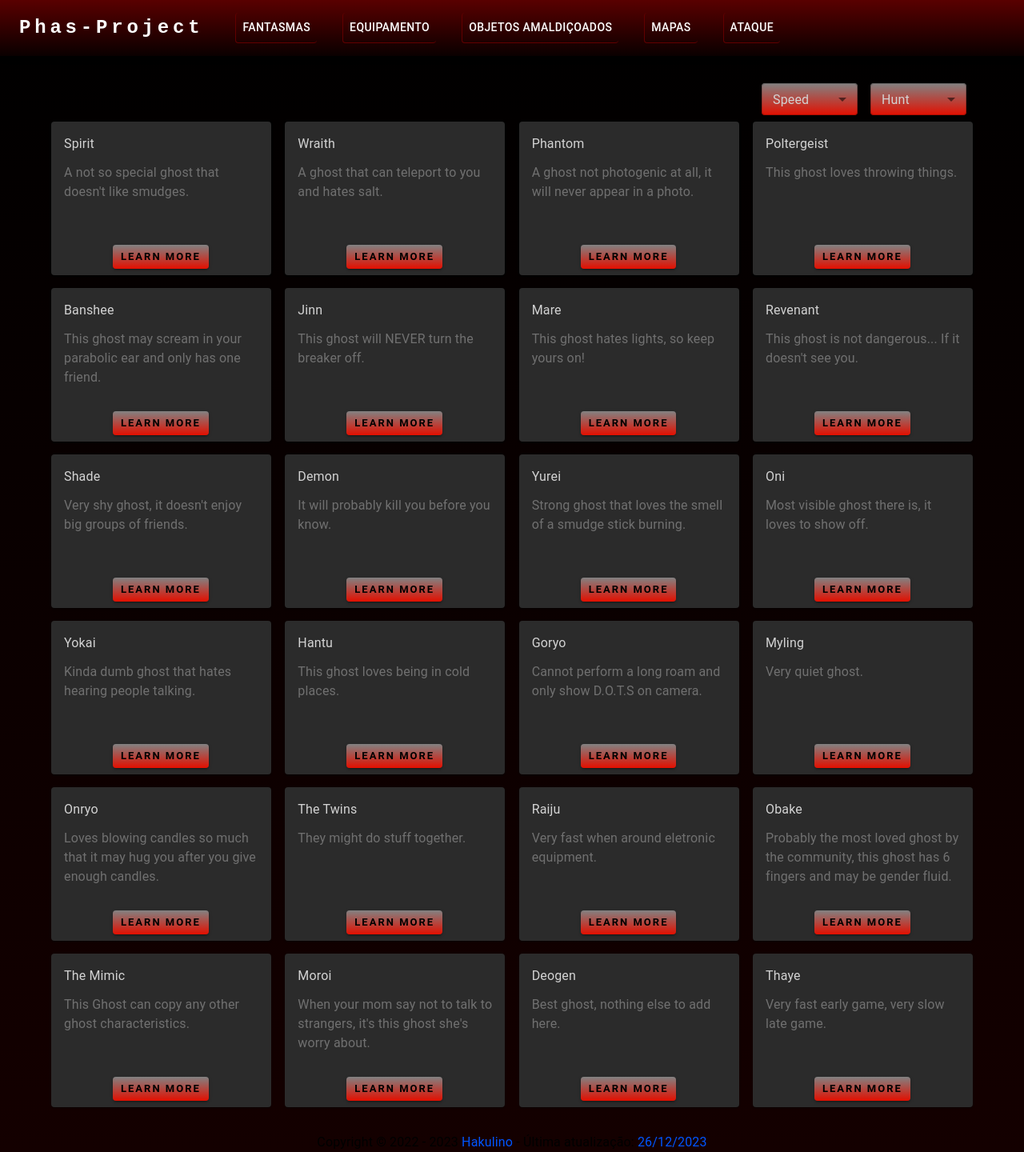
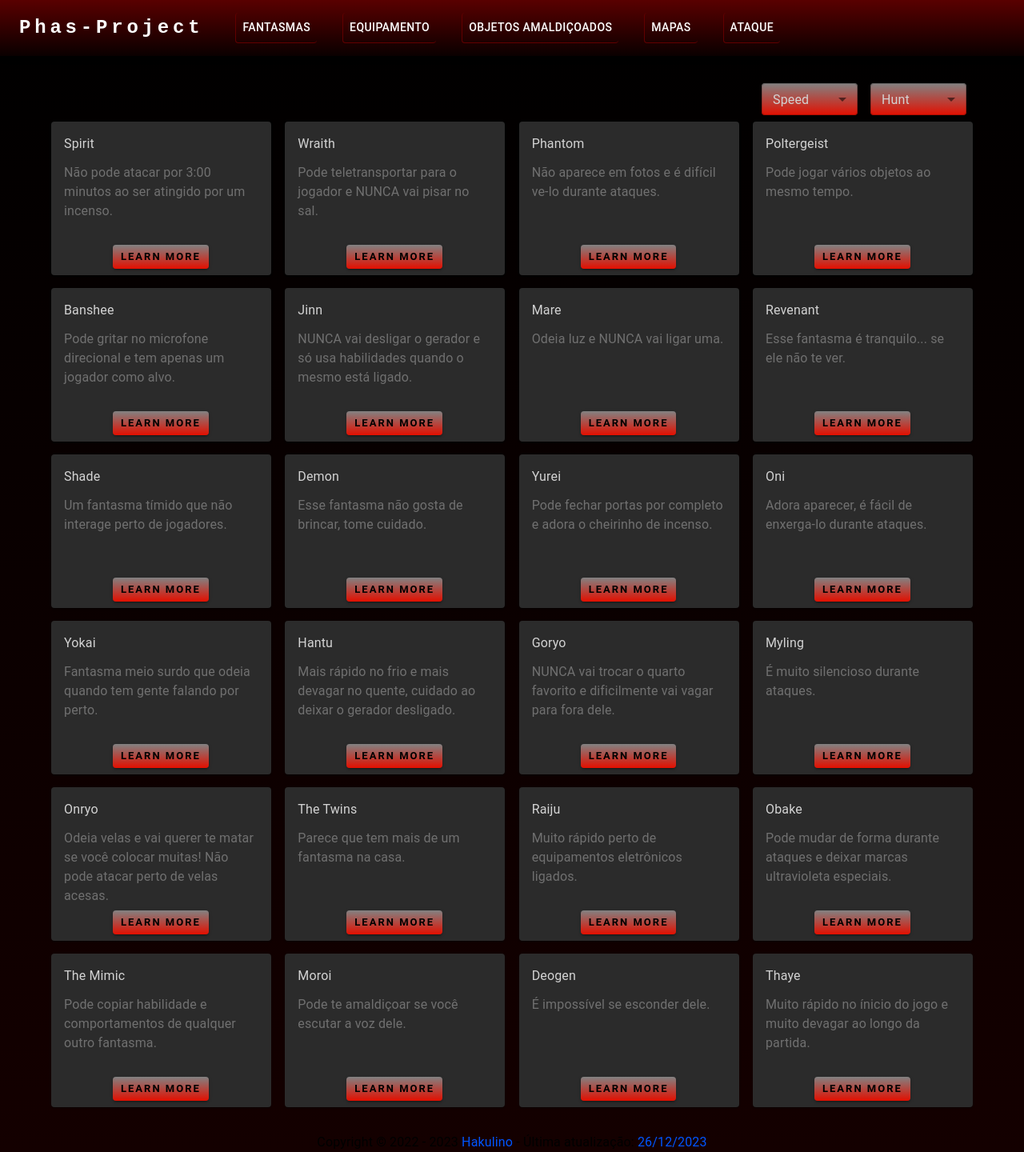
Before and after one commit to julio-nt/phasmophobia-project, a Next.js app: page /ghosts in a window 1280 px wide. Shown: the whole page at 80% size. Built offline with nearby package versions, Linux system fonts and the light colour scheme.

Commit message:
cards traduzidos

```diff
--- a/pages/index.tsx
+++ b/pages/index.tsx
@@ -17,6 +17,7 @@ export default function HomePage() {
           paddingTop: "2rem",
           paddingLeft: "1rem",
           paddingRight: "1rem",
+          marginBottom: "5rem",
         }}
       >
         <Typography variant="h3">Bem-Vindo ao Phasmophobia Project</Typography>
--- a/src/components/ghostCard/GhostCard.tsx
+++ b/src/components/ghostCard/GhostCard.tsx
@@ -1,63 +1,63 @@
-import * as Layout from './GhostCard.styles';
-import { Box, CardActions, CardContent, Typography } from '@mui/material';
-import { ghostCard } from './data';
-import Link from 'next/link';
-import Filter from '../filter/Filter';
-import { useState } from 'react';
+import * as Layout from "./GhostCard.styles";
+import { Box, CardActions, CardContent, Typography } from "@mui/material";
+import { ghostCard, ghostCardBr } from "./data";
+import Link from "next/link";
+import Filter from "../filter/Filter";
+import { useState } from "react";
 
 export default function GhostCard() {
-	const [speed, setSpeed] = useState('');
-	const [hunt, setHunt] = useState('');
+  const [speed, setSpeed] = useState("");
+  const [hunt, setHunt] = useState("");
 
   const speedData = {
-		id: 'speed',
-		label: 'Speed',
+    id: "speed",
+    label: "Speed",
     options: [
       {
-				label: 'Very Slow',
-				value: 'verySlow',
+        label: "Very Slow",
+        value: "verySlow",
       },
       {
-				label: 'Slow',
-				value: 'slow',
+        label: "Slow",
+        value: "slow",
       },
       {
-				label: 'Normal',
-				value: 'normal',
+        label: "Normal",
+        value: "normal",
       },
       {
-				label: 'Fast',
-				value: 'fast',
+        label: "Fast",
+        value: "fast",
       },
       {
-				label: 'Very Fast',
-				value: 'veryFast',
+        label: "Very Fast",
+        value: "veryFast",
       },
       {
-				label: 'Varies',
-				value: 'varies',
+        label: "Varies",
+        value: "varies",
       },
     ],
   };
   const huntData = {
-		id: 'hunt',
-		label: 'Hunt',
+    id: "hunt",
+    label: "Hunt",
     options: [
       {
-				label: 'Early',
-				value: 'early',
+        label: "Early",
+        value: "early",
       },
       {
-				label: 'Normal',
-				value: 'normal',
+        label: "Normal",
+        value: "normal",
       },
       {
-				label: 'Late',
-				value: 'late',
+        label: "Late",
+        value: "late",
       },
       {
-				label: 'Varies',
-				value: 'varies',
+        label: "Varies",
+        value: "varies",
       },
     ],
   };
@@ -68,31 +68,23 @@ export default function GhostCard() {
         <Filter data={speedData} filter={speed} setFilter={setSpeed} />
         <Filter data={huntData} filter={hunt} setFilter={setHunt} />
       </Layout.filterContainer>
-			<Box sx={{ display: 'flex', justifyContent: 'center' }}>
+      <Box sx={{ display: "flex", justifyContent: "center" }}>
         <Layout.cardListContainer>
-					{speed != 'All' || hunt != 'All'
-						? ghostCard
+          {speed != "All" || hunt != "All"
+            ? ghostCardBr
                 .filter(
-									ghost =>
-										ghost.speed.includes(speed) &&
-										ghost.hunt.includes(hunt)
+                  (ghost) =>
+                    ghost.speed.includes(speed) && ghost.hunt.includes(hunt)
                 )
                 .map((ghost, i) => {
-									ghost.speed.includes(speed) &&
-										ghost.hunt.includes(hunt);
+                  ghost.speed.includes(speed) && ghost.hunt.includes(hunt);
                   return (
-										<Layout.cardContainer
-											key={i}
-											sx={{ minWidth: 275 }}
-										>
+                    <Layout.cardContainer key={i} sx={{ minWidth: 275 }}>
                       <CardContent>
-												<Typography
-													sx={{ mb: 1.5 }}
-													color='lightGray'
-												>
+                        <Typography sx={{ mb: 1.5 }} color="lightGray">
                           {ghost.name}
                         </Typography>
-												<Typography variant='body1'>
+                        <Typography variant="body1">
                           {ghost.shortInfo}
                         </Typography>
                         {/* <Layout.evidence variant='body2'>
@@ -100,14 +92,8 @@ export default function GhostCard() {
 												</Layout.evidence> */}
                       </CardContent>
                       <CardActions>
-												<Link
-													href={`/ghosts/${ghost.name}`}
-													key={ghost.name}
-												>
-													<Layout.cardButton
-														size='small'
-														variant='contained'
-													>
+                        <Link href={`/ghosts/${ghost.name}`} key={ghost.name}>
+                          <Layout.cardButton size="small" variant="contained">
                             Learn More
                           </Layout.cardButton>
                         </Link>
@@ -115,35 +101,21 @@ export default function GhostCard() {
                     </Layout.cardContainer>
                   );
                 })
-						: ghostCard.map((ghost, i) => {
+            : ghostCardBr.map((ghost, i) => {
                 return (
-									<Layout.cardContainer
-										key={i}
-										sx={{ minWidth: 275 }}
-									>
+                  <Layout.cardContainer key={i} sx={{ minWidth: 275 }}>
                     <CardContent>
-											<Typography
-												sx={{ mb: 1.5 }}
-												color='white'
-											>
+                      <Typography sx={{ mb: 1.5 }} color="white">
                         {ghost.name}
                       </Typography>
-											<Typography variant='body1'>
-												{ghost.shortInfo}
-											</Typography>
+                      <Typography variant="body1">{ghost.shortInfo}</Typography>
                       {/* <Layout.evidence variant='body2'>
 												{ghost.evidence}
 											</Layout.evidence> */}
                     </CardContent>
                     <CardActions>
-											<Link
-												href={`/ghosts/${ghost.name}`}
-												key={ghost.name}
-											>
-												<Layout.cardButton
-													size='small'
-													variant='contained'
-												>
+                      <Link href={`/ghosts/${ghost.name}`} key={ghost.name}>
+                        <Layout.cardButton size="small" variant="contained">
                           Learn More
                         </Layout.cardButton>
                       </Link>
--- a/src/components/ghostCard/data.tsx
+++ b/src/components/ghostCard/data.tsx
@@ -8,185 +8,365 @@ interface IGhostCard {
 
 const ghostCard: IGhostCard[] = [
   {
-		name: 'Spirit',
+    name: "Spirit",
     shortInfo: "A not so special ghost that doesn't like smudges.",
-		evidence: ['EMF 5 - ', 'Spirit Box - ', 'Writing'],
-		speed: 'normal, All',
-		hunt: 'normal, All',
+    evidence: ["EMF 5 - ", "Spirit Box - ", "Writing"],
+    speed: "normal, All",
+    hunt: "normal, All",
   },
   {
-		name: 'Wraith',
-		shortInfo: 'A ghost that can teleport to you and hates salt.',
-		evidence: ['EMF 5 - ', 'Spirit Box - ', 'D.O.T.S'],
-		speed: 'normal, All',
-		hunt: 'normal, All',
+    name: "Wraith",
+    shortInfo: "A ghost that can teleport to you and hates salt.",
+    evidence: ["EMF 5 - ", "Spirit Box - ", "D.O.T.S"],
+    speed: "normal, All",
+    hunt: "normal, All",
   },
   {
-		name: 'Phantom',
+    name: "Phantom",
     shortInfo:
-			'A ghost not photogenic at all, it will never appear in a photo.',
-		evidence: ['Spirit Box - ', 'Fingerprints - ', 'D.O.T.S'],
-		speed: 'normal, All',
-		hunt: 'normal, All',
+      "A ghost not photogenic at all, it will never appear in a photo.",
+    evidence: ["Spirit Box - ", "Fingerprints - ", "D.O.T.S"],
+    speed: "normal, All",
+    hunt: "normal, All",
   },
   {
-		name: 'Poltergeist',
-		shortInfo: 'This ghost loves throwing things.',
-		evidence: ['Spirit Box - ', 'Fingerprints - ', 'Writing'],
-		speed: 'normal, All',
-		hunt: 'normal, All',
+    name: "Poltergeist",
+    shortInfo: "This ghost loves throwing things.",
+    evidence: ["Spirit Box - ", "Fingerprints - ", "Writing"],
+    speed: "normal, All",
+    hunt: "normal, All",
   },
   {
-		name: 'Banshee',
+    name: "Banshee",
     shortInfo:
-			'This ghost may scream in your parabolic ear and only has one friend.',
-		evidence: ['Fingerprints - ', 'Orbs - ', 'D.O.T.S'],
-		speed: 'normal, All',
-		hunt: 'normal, All',
+      "This ghost may scream in your parabolic ear and only has one friend.",
+    evidence: ["Fingerprints - ", "Orbs - ", "D.O.T.S"],
+    speed: "normal, All",
+    hunt: "normal, All",
   },
   {
-		name: 'Jinn',
-		shortInfo: 'This ghost will NEVER turn the breaker off.',
-		evidence: ['EMF 5 - ', 'Fingerprints - ', 'Freezing'],
-		speed: 'varies, normal, fast, All',
-		hunt: 'normal, All',
+    name: "Jinn",
+    shortInfo: "This ghost will NEVER turn the breaker off.",
+    evidence: ["EMF 5 - ", "Fingerprints - ", "Freezing"],
+    speed: "varies, normal, fast, All",
+    hunt: "normal, All",
   },
   {
-		name: 'Mare',
-		shortInfo: 'This ghost hates lights, so keep yours on!',
-		evidence: ['Spirit Box - ', 'Orbs - ', 'Writing'],
-		speed: 'normal, All',
-		hunt: 'early, later, varies, All',
+    name: "Mare",
+    shortInfo: "This ghost hates lights, so keep yours on!",
+    evidence: ["Spirit Box - ", "Orbs - ", "Writing"],
+    speed: "normal, All",
+    hunt: "early, later, varies, All",
   },
   {
-		name: 'Revenant',
+    name: "Revenant",
     shortInfo: "This ghost is not dangerous... If it doesn't see you.",
-		evidence: ['Orbs - ', 'Writing - ', 'Freezing'],
-		speed: 'varies, verySlow, veryFast, All',
-		hunt: 'normal, All',
+    evidence: ["Orbs - ", "Writing - ", "Freezing"],
+    speed: "varies, verySlow, veryFast, All",
+    hunt: "normal, All",
   },
   {
-		name: 'Shade',
+    name: "Shade",
     shortInfo: "Very shy ghost, it doesn't enjoy big groups of friends.",
-		evidence: ['EMF 5 - ', 'Writing - ', 'Freezing'],
-		speed: 'normal, All',
-		hunt: 'late, All',
+    evidence: ["EMF 5 - ", "Writing - ", "Freezing"],
+    speed: "normal, All",
+    hunt: "late, All",
   },
   {
-		name: 'Demon',
-		shortInfo: 'It will probably kill you before you know.',
-		evidence: ['Fingerprints - ', 'Writing - ', 'Freezing'],
-		speed: 'normal, All',
-		hunt: 'early, All',
+    name: "Demon",
+    shortInfo: "It will probably kill you before you know.",
+    evidence: ["Fingerprints - ", "Writing - ", "Freezing"],
+    speed: "normal, All",
+    hunt: "early, All",
   },
   {
-		name: 'Yurei',
-		shortInfo:
-			'Strong ghost that loves the smell of a smudge stick burning.',
-		evidence: ['Orbs - ', 'Freezing - ', 'D.O.T.S'],
-		speed: 'normal, All',
-		hunt: 'normal, All',
+    name: "Yurei",
+    shortInfo: "Strong ghost that loves the smell of a smudge stick burning.",
+    evidence: ["Orbs - ", "Freezing - ", "D.O.T.S"],
+    speed: "normal, All",
+    hunt: "normal, All",
   },
   {
-		name: 'Oni',
-		shortInfo: 'Most visible ghost there is, it loves to show off.',
-		evidence: ['EMF 5 - ', 'Freezing - ', 'D.O.T.S'],
-		speed: 'normal, All',
-		hunt: 'normal, All',
+    name: "Oni",
+    shortInfo: "Most visible ghost there is, it loves to show off.",
+    evidence: ["EMF 5 - ", "Freezing - ", "D.O.T.S"],
+    speed: "normal, All",
+    hunt: "normal, All",
   },
   {
-		name: 'Yokai',
-		shortInfo: 'Kinda dumb ghost that hates hearing people talking.',
-		evidence: ['Spirit Box - ', 'Orbs - ', 'D.O.T.S'],
-		speed: 'normal, All',
-		hunt: 'early, normal, varies, All',
+    name: "Yokai",
+    shortInfo: "Kinda dumb ghost that hates hearing people talking.",
+    evidence: ["Spirit Box - ", "Orbs - ", "D.O.T.S"],
+    speed: "normal, All",
+    hunt: "early, normal, varies, All",
   },
   {
-		name: 'Hantu',
-		shortInfo: 'This ghost loves being in cold places.',
-		evidence: ['Fingerprints - ', 'Orbs - ', '*Freezing'],
-		speed: 'varies, fast, little slow, All',
-		hunt: 'normal, All',
+    name: "Hantu",
+    shortInfo: "This ghost loves being in cold places.",
+    evidence: ["Fingerprints - ", "Orbs - ", "*Freezing"],
+    speed: "varies, fast, little slow, All",
+    hunt: "normal, All",
   },
   {
-		name: 'Goryo',
-		shortInfo:
-			'Cannot perform a long roam and only show D.O.T.S on camera.',
-		evidence: ['EMF 5 - ', 'Fingerprints - ', '*D.O.T.S'],
-		speed: 'normal, All',
-		hunt: 'normal, All',
+    name: "Goryo",
+    shortInfo: "Cannot perform a long roam and only show D.O.T.S on camera.",
+    evidence: ["EMF 5 - ", "Fingerprints - ", "*D.O.T.S"],
+    speed: "normal, All",
+    hunt: "normal, All",
   },
   {
-		name: 'Myling',
-		shortInfo: 'Very quiet ghost.',
-		evidence: ['EMF 5 - ', 'Fingerprints - ', 'Writing'],
-		speed: 'normal, All',
-		hunt: 'normal, All',
+    name: "Myling",
+    shortInfo: "Very quiet ghost.",
+    evidence: ["EMF 5 - ", "Fingerprints - ", "Writing"],
+    speed: "normal, All",
+    hunt: "normal, All",
   },
   {
-		name: 'Onryo',
+    name: "Onryo",
     shortInfo:
-			'Loves blowing candles so much that it may hug you after you give enough candles.',
-		evidence: ['Spirit Box - ', 'Orbs - ', 'Freezing'],
-		speed: 'normal, All',
-		hunt: 'early, normal, varies, All',
+      "Loves blowing candles so much that it may hug you after you give enough candles.",
+    evidence: ["Spirit Box - ", "Orbs - ", "Freezing"],
+    speed: "normal, All",
+    hunt: "early, normal, varies, All",
   },
   {
-		name: 'The Twins',
-		shortInfo: 'They might do stuff together.',
-		evidence: ['EMF 5 - ', 'Spirit Box - ', 'Freezing'],
-		speed: 'varies, little fast, little slow, All',
-		hunt: 'normal, All',
+    name: "The Twins",
+    shortInfo: "They might do stuff together.",
+    evidence: ["EMF 5 - ", "Spirit Box - ", "Freezing"],
+    speed: "varies, little fast, little slow, All",
+    hunt: "normal, All",
   },
   {
-		name: 'Raiju',
-		shortInfo: 'Very fast when around eletronic equipment.',
-		evidence: ['EMF 5 - ', 'Orbs - ', 'D.O.T.S'],
-		speed: 'varies, slow, veryFast, All',
-		hunt: 'early, normal, All',
+    name: "Raiju",
+    shortInfo: "Very fast when around eletronic equipment.",
+    evidence: ["EMF 5 - ", "Orbs - ", "D.O.T.S"],
+    speed: "varies, slow, veryFast, All",
+    hunt: "early, normal, All",
   },
   {
-		name: 'Obake',
+    name: "Obake",
     shortInfo:
-			'Probably the most loved ghost by the community, this ghost has 6 fingers and may be gender fluid.',
-		evidence: ['EMF 5 - ', '*Fingerprints - ', 'Orbs'],
-		speed: 'normal, All',
-		hunt: 'normal, All',
+      "Probably the most loved ghost by the community, this ghost has 6 fingers and may be gender fluid.",
+    evidence: ["EMF 5 - ", "*Fingerprints - ", "Orbs"],
+    speed: "normal, All",
+    hunt: "normal, All",
   },
   {
-		name: 'The Mimic',
-		shortInfo: 'This Ghost can copy any other ghost characteristics.',
-		evidence: [
-			'Spirit Box - ',
-			'Fingerprints - ',
-			'Freezing ',
-			'*Fake Orbs',
-		],
-		speed: 'varies, All',
-		hunt: 'varies, All',
+    name: "The Mimic",
+    shortInfo: "This Ghost can copy any other ghost characteristics.",
+    evidence: ["Spirit Box - ", "Fingerprints - ", "Freezing ", "*Fake Orbs"],
+    speed: "varies, All",
+    hunt: "varies, All",
   },
   {
-		name: 'Moroi',
+    name: "Moroi",
     shortInfo:
       "When your mom say not to talk to strangers, it's this ghost she's worry about.",
-		evidence: ['*Spirit Box - ', 'Writing - ', 'Freezing'],
-		speed: 'varies, fast, slow, All',
-		hunt: 'normal, All',
+    evidence: ["*Spirit Box - ", "Writing - ", "Freezing"],
+    speed: "varies, fast, slow, All",
+    hunt: "normal, All",
   },
   {
-		name: 'Deogen',
-		shortInfo: 'Best ghost, nothing else to add here.',
-		evidence: ['*Spirit Box - ', 'Writing - ', 'D.O.T.S'],
-		speed: 'varies, veryFast, verySlow, All',
-		hunt: 'late, All',
+    name: "Deogen",
+    shortInfo: "Best ghost, nothing else to add here.",
+    evidence: ["*Spirit Box - ", "Writing - ", "D.O.T.S"],
+    speed: "varies, veryFast, verySlow, All",
+    hunt: "late, All",
   },
   {
-		name: 'Thaye',
-		shortInfo: 'Very fast early game, very slow late game.',
-		evidence: ['Orbs - ', 'Writing - ', 'D.O.T.S'],
-		speed: 'varies, veryFast, verySlow, All',
-		hunt: 'early, normal, late, varies, All',
+    name: "Thaye",
+    shortInfo: "Very fast early game, very slow late game.",
+    evidence: ["Orbs - ", "Writing - ", "D.O.T.S"],
+    speed: "varies, veryFast, verySlow, All",
+    hunt: "early, normal, late, varies, All",
   },
 ];
 
-export { ghostCard };
+const ghostCardBr: IGhostCard[] = [
+  {
+    name: "Spirit",
+    shortInfo:
+      "Não pode atacar por 3:00 minutos ao ser atingido por um incenso.",
+    evidence: ["EMF 5 - ", "Spirit Box - ", "Escrita"],
+    speed: "normal, All",
+    hunt: "normal, All",
+  },
+  {
+    name: "Wraith",
+    shortInfo: "Pode teletransportar para o jogador e NUNCA vai pisar no sal.",
+    evidence: ["EMF 5 - ", "Spirit Box - ", "D.O.T.S"],
+    speed: "normal, All",
+    hunt: "normal, All",
+  },
+  {
+    name: "Phantom",
+    shortInfo: "Não aparece em fotos e é difícil ve-lo durante ataques.",
+    evidence: ["Spirit Box - ", "Ultravioleta - ", "D.O.T.S"],
+    speed: "normal, All",
+    hunt: "normal, All",
+  },
+  {
+    name: "Poltergeist",
+    shortInfo: "Pode jogar vários objetos ao mesmo tempo.",
+    evidence: ["Spirit Box - ", "Ultravioleta - ", "Escrita"],
+    speed: "normal, All",
+    hunt: "normal, All",
+  },
+  {
+    name: "Banshee",
+    shortInfo:
+      "Pode gritar no microfone direcional e tem apenas um jogador como alvo.",
+    evidence: ["Ultravioleta - ", "Orbes - ", "D.O.T.S"],
+    speed: "normal, All",
+    hunt: "normal, All",
+  },
+  {
+    name: "Jinn",
+    shortInfo:
+      "NUNCA vai desligar o gerador e só usa habilidades quando o mesmo está ligado.",
+    evidence: ["EMF 5 - ", "Ultravioleta - ", "Temperatura Baixa"],
+    speed: "varies, normal, fast, All",
+    hunt: "normal, All",
+  },
+  {
+    name: "Mare",
+    shortInfo: "Odeia luz e NUNCA vai ligar uma.",
+    evidence: ["Spirit Box - ", "Orbes - ", "Escrita"],
+    speed: "normal, All",
+    hunt: "early, later, varies, All",
+  },
+  {
+    name: "Revenant",
+    shortInfo: "Esse fantasma é tranquilo... se ele não te ver.",
+    evidence: ["Orbes - ", "Escrita - ", "Temperatura Baixa"],
+    speed: "varies, verySlow, veryFast, All",
+    hunt: "normal, All",
+  },
+  {
+    name: "Shade",
+    shortInfo: "Um fantasma tímido que não interage perto de jogadores.",
+    evidence: ["EMF 5 - ", "Escrita - ", "Temperatura Baixa"],
+    speed: "normal, All",
+    hunt: "late, All",
+  },
+  {
+    name: "Demon",
+    shortInfo: "Esse fantasma não gosta de brincar, tome cuidado.",
+    evidence: ["Ultravioleta - ", "Escrita - ", "Temperatura Baixa"],
+    speed: "normal, All",
+    hunt: "early, All",
+  },
+  {
+    name: "Yurei",
+    shortInfo:
+      "Pode fechar portas por completo e adora o cheirinho de incenso.",
+    evidence: ["Orbes - ", "Temperatura Baixa - ", "D.O.T.S"],
+    speed: "normal, All",
+    hunt: "normal, All",
+  },
+  {
+    name: "Oni",
+    shortInfo: "Adora aparecer, é fácil de enxerga-lo durante ataques.",
+    evidence: ["EMF 5 - ", "Temperatura Baixa - ", "D.O.T.S"],
+    speed: "normal, All",
+    hunt: "normal, All",
+  },
+  {
+    name: "Yokai",
+    shortInfo:
+      "Fantasma meio surdo que odeia quando tem gente falando por perto.",
+    evidence: ["Spirit Box - ", "Orbes - ", "D.O.T.S"],
+    speed: "normal, All",
+    hunt: "early, normal, varies, All",
+  },
+  {
+    name: "Hantu",
+    shortInfo:
+      "Mais rápido no frio e mais devagar no quente, cuidado ao deixar o gerador desligado.",
+    evidence: ["Ultravioleta - ", "Orbes - ", "*Temperatura Baixa"],
+    speed: "varies, fast, little slow, All",
+    hunt: "normal, All",
+  },
+  {
+    name: "Goryo",
+    shortInfo:
+      "NUNCA vai trocar o quarto favorito e dificilmente vai vagar para fora dele.",
+    evidence: ["EMF 5 - ", "Ultravioleta - ", "*D.O.T.S"],
+    speed: "normal, All",
+    hunt: "normal, All",
+  },
+  {
+    name: "Myling",
+    shortInfo: "É muito silencioso durante ataques.",
+    evidence: ["EMF 5 - ", "Ultravioleta - ", "Escrita"],
+    speed: "normal, All",
+    hunt: "normal, All",
+  },
+  {
+    name: "Onryo",
+    shortInfo:
+      "Odeia velas e vai querer te matar se você colocar muitas! Não pode atacar perto de velas acesas.",
+    evidence: ["Spirit Box - ", "Orbes - ", "Temperatura Baixa"],
+    speed: "normal, All",
+    hunt: "early, normal, varies, All",
+  },
+  {
+    name: "The Twins",
+    shortInfo: "Parece que tem mais de um fantasma na casa.",
+    evidence: ["EMF 5 - ", "Spirit Box - ", "Temperatura Baixa"],
+    speed: "varies, little fast, little slow, All",
+    hunt: "normal, All",
+  },
+  {
+    name: "Raiju",
+    shortInfo: "Muito rápido perto de equipamentos eletrônicos ligados.",
+    evidence: ["EMF 5 - ", "Orbes - ", "D.O.T.S"],
+    speed: "varies, slow, veryFast, All",
+    hunt: "early, normal, All",
+  },
+  {
+    name: "Obake",
+    shortInfo:
+      "Pode mudar de forma durante ataques e deixar marcas ultravioleta especiais.",
+    evidence: ["EMF 5 - ", "*Ultravioleta - ", "Orbes"],
+    speed: "normal, All",
+    hunt: "normal, All",
+  },
+  {
+    name: "The Mimic",
+    shortInfo:
+      "Pode copiar habilidade e comportamentos de qualquer outro fantasma.",
+    evidence: [
+      "Spirit Box - ",
+      "Ultravioleta - ",
+      "Temperatura Baixa ",
+      "*Fake Orbes",
+    ],
+    speed: "varies, All",
+    hunt: "varies, All",
+  },
+  {
+    name: "Moroi",
+    shortInfo: "Pode te amaldiçoar se você escutar a voz dele.",
+    evidence: ["*Spirit Box - ", "Escrita - ", "Temperatura Baixa"],
+    speed: "varies, fast, slow, All",
+    hunt: "normal, All",
+  },
+  {
+    name: "Deogen",
+    shortInfo: "É impossível se esconder dele.",
+    evidence: ["*Spirit Box - ", "Escrita - ", "D.O.T.S"],
+    speed: "varies, veryFast, verySlow, All",
+    hunt: "late, All",
+  },
+  {
+    name: "Thaye",
+    shortInfo:
+      "Muito rápido no ínicio do jogo e muito devagar ao longo da partida.",
+    evidence: ["Orbes - ", "Escrita - ", "D.O.T.S"],
+    speed: "varies, veryFast, verySlow, All",
+    hunt: "early, normal, late, varies, All",
+  },
+];
+
+export { ghostCard, ghostCardBr };
--- a/src/components/ghostInfo/GhostInfo.tsx
+++ b/src/components/ghostInfo/GhostInfo.tsx
@@ -109,7 +109,7 @@ export default function GhostInfo(props: any) {
                 <Box
                   sx={{
                     marginTop: "2rem",
-                    width: "40%",
+                    width: "45rem",
                   }}
                 >
                   <Typography marginBottom={"1rem"} fontSize={"1.5rem"}>
--- a/src/components/ghostInfo/data.tsx
+++ b/src/components/ghostInfo/data.tsx
@@ -532,7 +532,7 @@ const ghostInfoBr: IghostInfo[] = [
         title: "Banshee seguindo jogador",
         embed: "https://www.youtube.com/embed/NqV3DT4NYaM?si=kKS_oTZ4DKebcaFD",
         caption:
-          "Usando múltiplos sensores de movimento, é possível ver a Banshee caminhando em direção ao jogador.",
+          "Usando múltiplos sensores de movimento, é possível ver a Banshee caminhando em direção ao jogador, no vídeo acima o quarto do fantasma é o banheiro na entrada da casa de Tanglewood, porém ele vem até a cozinha onde eu (o alvo) estou várias vezes durante a partida.",
       },
     ],
   },
--- a/src/components/navbar/NavBar.tsx
+++ b/src/components/navbar/NavBar.tsx
@@ -133,7 +133,7 @@ export default function NavBar() {
               >
                 <Link href="/ghosts" key={uuidv4()}>
                   <MenuItem key="ghosts" onClick={handleCloseNavMenu}>
-                    <Typography textAlign="center">Ghosts</Typography>
+                    <Typography textAlign="center">Fantasmas</Typography>
                   </MenuItem>
                 </Link>
                 {/* MENU DE TELA PEQUENA */}
```
Lines whose indentation alone changed are shown as unchanged.
